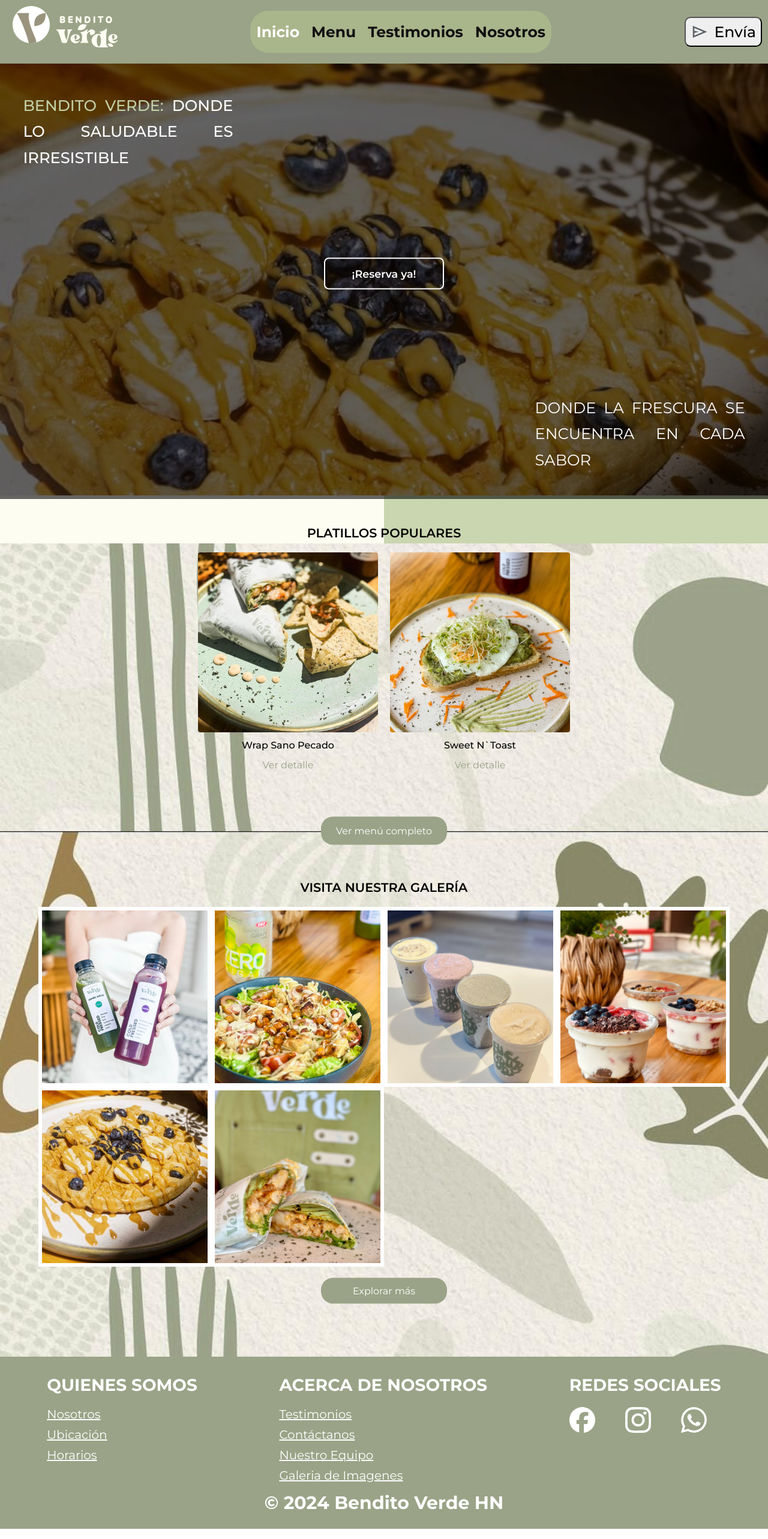
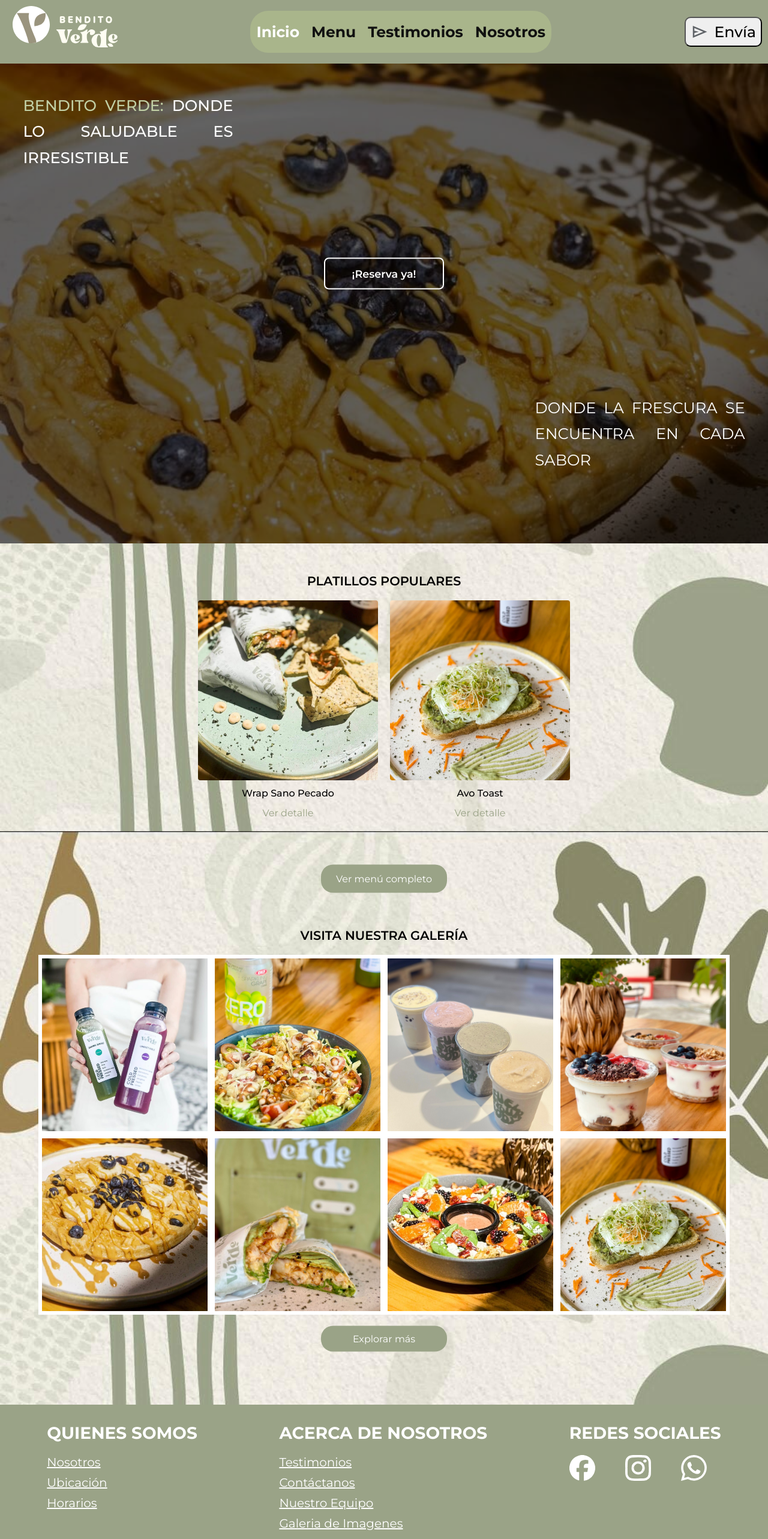
Before and after one commit to karurosu-vihir/BenditoVerdeHN, a React (Vite) app: page / in a window 1280 px wide. Shown: the top 2566 px of the page at 60% size. Built offline with nearby package versions, Linux system fonts and the light colour scheme.

Commit message:
Cambios realizados en el hero de la landing page

```diff
--- a/src/components/landingPage/CardsLanding.jsx
+++ b/src/components/landingPage/CardsLanding.jsx
@@ -72,7 +72,7 @@ const CardsLanding = () => {
             link: '/menu'
         },
         {
-            name: 'Sweet N`Toast',
+            name: 'Avo Toast',
             imgURL: 'img/menu/tostadas.jpg',
             link: '/menu'
         },
--- a/src/components/landingPage/GalleryLanding.jsx
+++ b/src/components/landingPage/GalleryLanding.jsx
@@ -74,6 +74,14 @@ const GalleryLanding = () => {
             imgURL: 'img/menu/wrap.jpg',
             imgALT: 'Imagen de wrap'
         },
+        {
+            imgURL: 'img/menu/ensaladas2.jpg',
+            imgALT: 'Imagen de ensalada'
+        },
+        {
+            imgURL: 'img/menu/tostadas.jpg',
+            imgALT: 'Imagen de tostadas '
+        },
     ];
     return <>
         <ContainerGallery>
--- a/src/components/landingPage/HeroLanding.jsx
+++ b/src/components/landingPage/HeroLanding.jsx
@@ -4,7 +4,7 @@ import { Link } from "react-router-dom";
 const Hero = styled.section`
     display; grid;
     width: 100%;
-    height: 90vh;
+    height: 800px;
     z-index: 15;
     .container-images{
         position: relative;
@@ -116,12 +116,12 @@ const Hero = styled.section`
             }
         }
         .modal{
-            height: 105vh;
+            height: 776px;
         }
     }
     @media(min-width: 1024px){
         .container-images {
-            grid-template-columns: 1fr;
+            grid-template-columns: 100%;
             grid-template-rows: 1fr;
             img{
                 &:nth-child(even), &:nth-child(1){
@@ -165,7 +165,8 @@ const Hero = styled.section`
             }
         }
         .modal{
-            height: 104vh;
+            overflow: hidden;
+            height: 906px;
         }
     }
 
```
